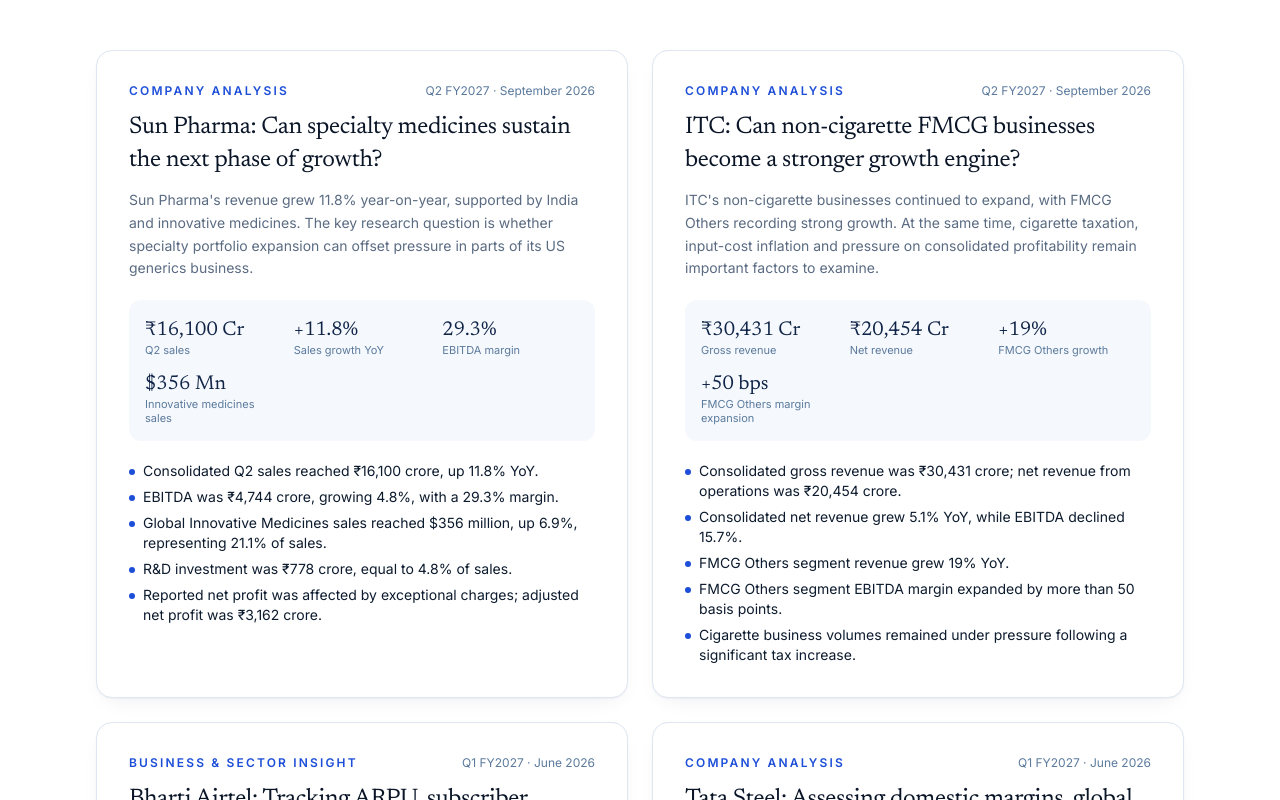
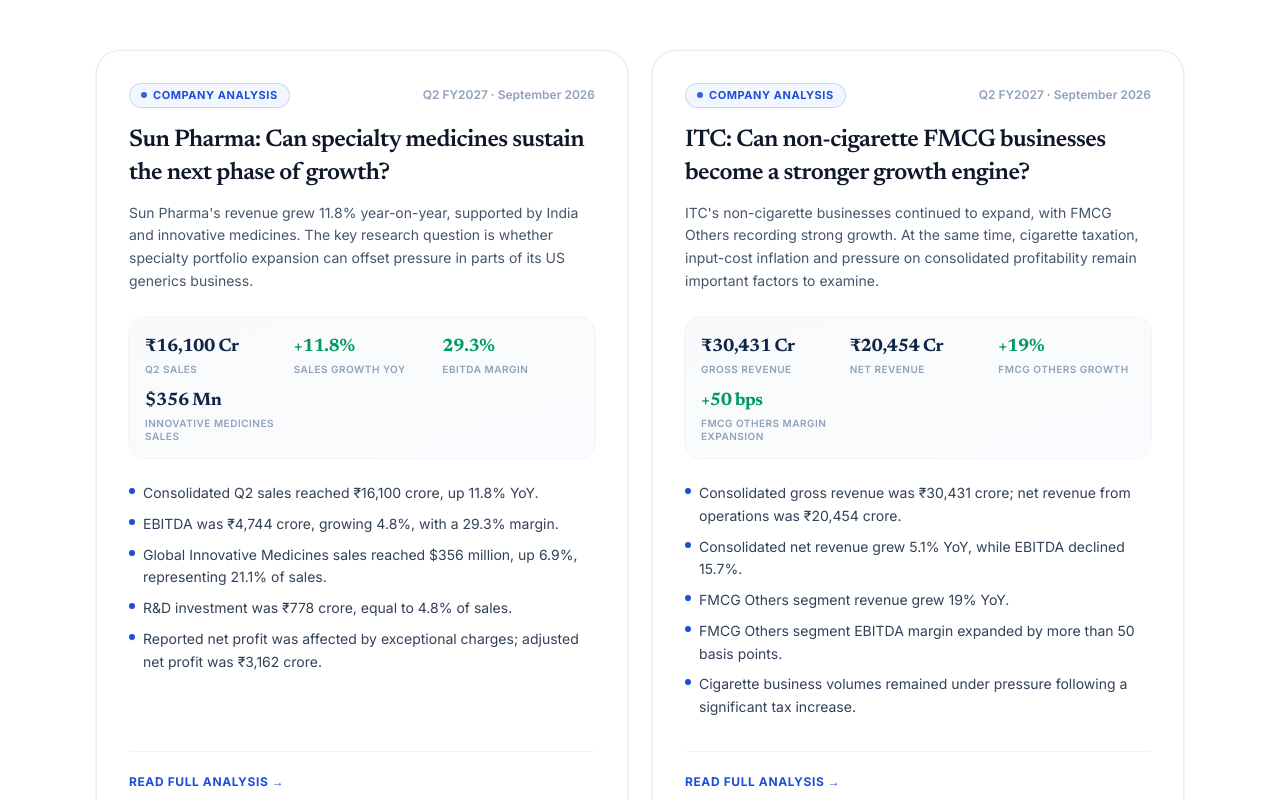
Before and after one commit to dilseresearchlab-git/Advisory, a Next.js app: page /research in a window 1280 px wide. Shown: the part 520-1320 px from the top of the page. Built offline with nearby package versions, Linux system fonts and the light colour scheme.

Commit message:
saving the changes in research cards

```diff
--- a/src/app/research/page.js
+++ b/src/app/research/page.js
@@ -2,6 +2,7 @@ import { PageHero, Section, SectionHeading, Notice, CTABand } from "@/components
 import { ProcessDiagram } from "@/components/Charts";
 import { researchItems, sampleReports, methodologySteps } from "@/data/research";
 import Methodology from "@/components/pages/research/Methodology";
+import ResearchArticleCard from "@/components/pages/research/ResearchArticleCard";
 
 export const metadata = { title: "Research & Insights" };
 
@@ -15,27 +16,7 @@ export default function ResearchPage() {
       <Section>
         <div className=" grid gap-6 md:grid-cols-2">
           {researchItems.map((r) => (
-            <article key={r.id} className="card card-hover p-6 sm:p-8">
-              <div className="flex items-center justify-between">
-                <span className="eyebrow">{r.type}</span>
-                <span className="text-xs text-steel">{r.date}</span>
-              </div>
-              <h2 className="mt-3 text-2xl leading-snug">{r.title}</h2>
-              <p className="mt-3 text-sm leading-relaxed text-muted">{r.summary}</p>
-              <div className="mt-5 grid grid-cols-3 gap-3 rounded-xl bg-ice-50 p-4">
-                {r.metrics.map((m) => (
-                  <div key={m.label}>
-                    <div className="font-serif text-xl text-navy">{m.value}</div>
-                    <div className="text-[11px] leading-tight text-steel">{m.label}</div>
-                  </div>
-                ))}
-              </div>
-              <ul className="mt-5 space-y-1.5 text-sm text-ink">
-                {r.points.map((p) => (
-                  <li key={p} className="flex gap-2"><span className="mt-2 h-1.5 w-1.5 shrink-0 rounded-full bg-royal" />{p}</li>
-                ))}
-              </ul>
-            </article>
+            <ResearchArticleCard key={r.title} r={r} />
           ))}
         </div>
       </Section>
--- a/src/components/pages/advisory/ServiceCard.jsx
+++ b/src/components/pages/advisory/ServiceCard.jsx
@@ -25,7 +25,7 @@ export default function ServiceCard({ service, plan, index }) {
 
         {/* Title & Concise Tagline */}
         <div className="mt-4">
-          <h2 className="font-serif text-xl font-semibold tracking-tight text-slate-700/90 sm:text-2xl">
+          <h2 className="font-serif text-xl font-semibold tracking-tight transition-colors duration-100 text-slate-700/90 group-hover:text-emerald-600 sm:text-2xl">
             {service.title}
           </h2>
           <p className="mt-1 text-sm font-semibold text-royal">
@@ -38,10 +38,10 @@ export default function ServiceCard({ service, plan, index }) {
 
         {/* Compact 'Best Suited For' inline block */}
         <div className="mt-4 border-t border-slate-100 pt-3">
-          <span className="text-[10px] font-bold uppercase tracking-wider text-slate-400">
+          <span className="text-[10px] font-bold uppercase tracking-wider text-emerald-600">
             Best suited for:
           </span>
-          <p className="mt-0.5 text-xs font-medium text-slate-700 line-clamp-2">
+          <p className="mt-0.5 text-xs font-medium text-slate-700 line-clamp-3">
             {service.bestFor}
           </p>
         </div>
--- /dev/null
+++ b/src/components/pages/research/ResearchArticleCard.jsx
@@ -0,0 +1,77 @@
+"use client";
+
+import React from "react";
+import { motion } from "framer-motion";
+import Link from "next/link";
+
+export default function ResearchArticleCard({ r }) {
+  return (
+    <motion.article
+      whileHover={{ y: -4 }}
+      transition={{ duration: 0.3, ease: "easeOut" }}
+      className="group relative flex flex-col justify-between overflow-hidden rounded-2xl sm:rounded-3xl border border-slate-200/80 bg-white p-5 sm:p-7 md:p-8 shadow-sm transition-all duration-300 hover:border-royal/40 hover:shadow-lg"
+    >
+      {/* Top Accent Shimmer Bar on Hover */}
+      <div aria-hidden="true" className="pointer-events-none absolute inset-x-0 top-0 h-[3px] bg-gradient-to-r from-transparent via-royal to-transparent opacity-0 transition-opacity duration-300 group-hover:opacity-100" />
+
+      <div>
+        {/* Header Metadata */}
+        <div className="flex flex-wrap items-center justify-between gap-2">
+          <span className="inline-flex items-center gap-1.5 rounded-full bg-blue-50/80 px-2.5 py-0.5 sm:px-3 sm:py-1 text-[10px] sm:text-[11px] font-bold uppercase tracking-wider text-royal ring-1 ring-inset ring-royal/20">
+            <span className="h-1.5 w-1.5 rounded-full bg-royal animate-pulse" />
+            {r.type}
+          </span>
+          <span className="text-[11px] sm:text-xs font-semibold text-slate-400">
+            {r.date}
+          </span>
+        </div>
+
+        {/* Title: Responsive font sizing to prevent overflow on mobile/tablet */}
+        <h2 className="mt-3 sm:mt-4 font-serif text-xl sm:text-2xl font-semibold leading-snug tracking-tight text-slate-900 transition-colors duration-200 group-hover:text-royal">
+          {r.title}
+        </h2>
+
+        {/* Summary */}
+        <p className="mt-2.5 sm:mt-3 text-xs sm:text-sm leading-relaxed text-slate-600">
+          {r.summary}
+        </p>
+
+        {/* Compact, Responsive Metrics Grid (2 columns on mobile, 3 on desktop) */}
+        <div className="mt-5 sm:mt-6 grid grid-cols-2 sm:grid-cols-3 gap-2.5 sm:gap-3 rounded-xl sm:rounded-2xl bg-gradient-to-br from-slate-50 to-ice-50/60 p-3.5 sm:p-4 ring-1 ring-slate-100">
+          {r.metrics.map((m) => {
+            const isPositive = m.value.toString().includes("+") || m.value.toString().includes("%");
+            const valueColor = isPositive ? "text-emerald-600" : "text-navy";
+
+            return (
+              <div key={m.label} className="flex flex-col justify-between overflow-hidden">
+                <div className={`font-serif text-base sm:text-lg font-bold tracking-tight truncate ${valueColor}`}>
+                  {m.value}
+                </div>
+                <div className="mt-0.5 text-[9px] sm:text-[10px] font-semibold uppercase tracking-wider text-slate-400 leading-tight line-clamp-2">
+                  {m.label}
+                </div>
+              </div>
+            );
+          })}
+        </div>
+
+        {/* Key Points / Bullet List */}
+        <ul className="mt-5 sm:mt-6 space-y-2 text-xs sm:text-sm text-slate-700">
+          {r.points.map((p) => (
+            <li key={p} className="flex items-start gap-2">
+              <span className="mt-1.5 h-1.5 w-1.5 shrink-0 rounded-full bg-royal shadow-xs" />
+              <span className="leading-relaxed">{p}</span>
+            </li>
+          ))}
+        </ul>
+      </div>
+
+      {/* Bottom Read More Action Link */}
+      <Link href="/pricing" className="mt-6 sm:mt-8 border-t border-slate-100 pt-3 sm:pt-4">
+        <span className="inline-flex items-center gap-1 text-[11px] sm:text-xs font-bold uppercase tracking-wider text-royal transition-transform duration-200 group-hover:translate-x-1">
+          Read full analysis →
+        </span>
+      </Link>
+    </motion.article>
+  );
+}
```
